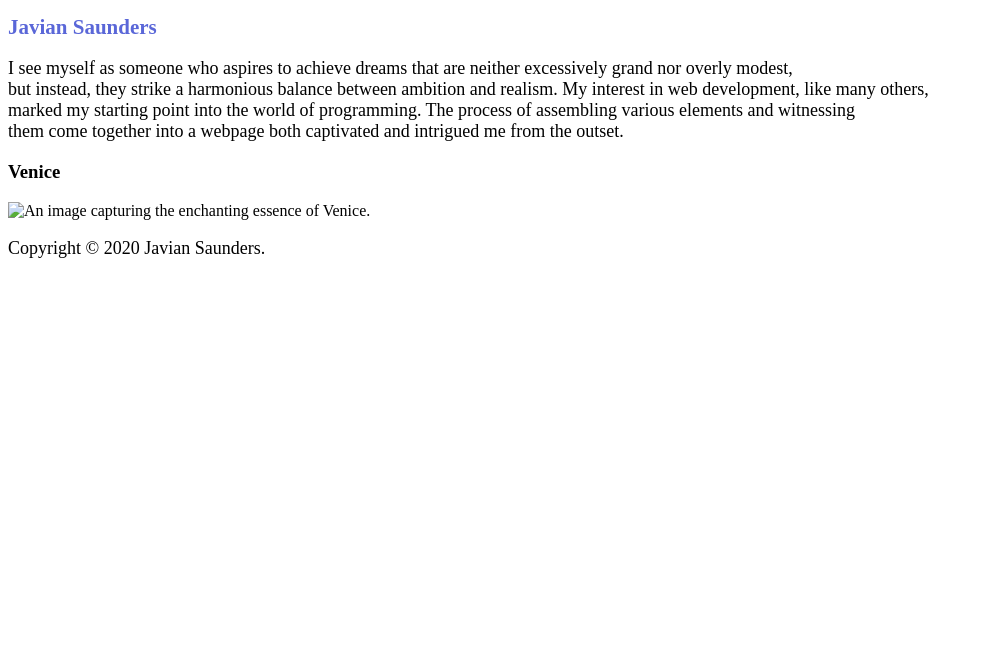
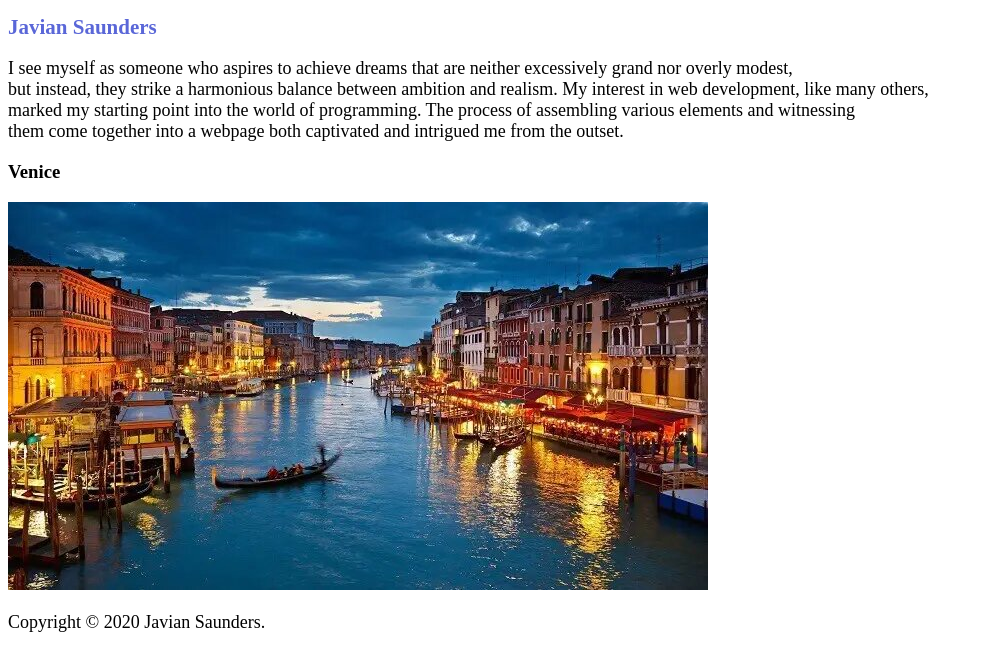
Before and after one commit to Jav1an/INFO2180-LAB1, a plain HTML site: page index.html in a window 1280 px wide. Shown: the part 85-756 px from the top of the page, without its empty margins (0-983 px from the left). Drawn offline with Linux system fonts and the light colour scheme.

Commit message:
Added to index.html

```diff
--- a/index.html
+++ b/index.html
@@ -19,7 +19,7 @@
         <br>marked my starting point into the world of programming. The process of assembling various elements and witnessing
         <br>them come together into a webpage both captivated and intrigued me from the outset.</p>
         <h3>Venice</h3>
-        <img src="Venice.webp" alt="An image capturing the enchanting essence of Venice.">
+        <img src="Venice.jpg" alt="An image capturing the enchanting essence of Venice.">
     </main>
     <footer>
         <p>Copyright &copy; 2020 Javian Saunders.</p>
```
